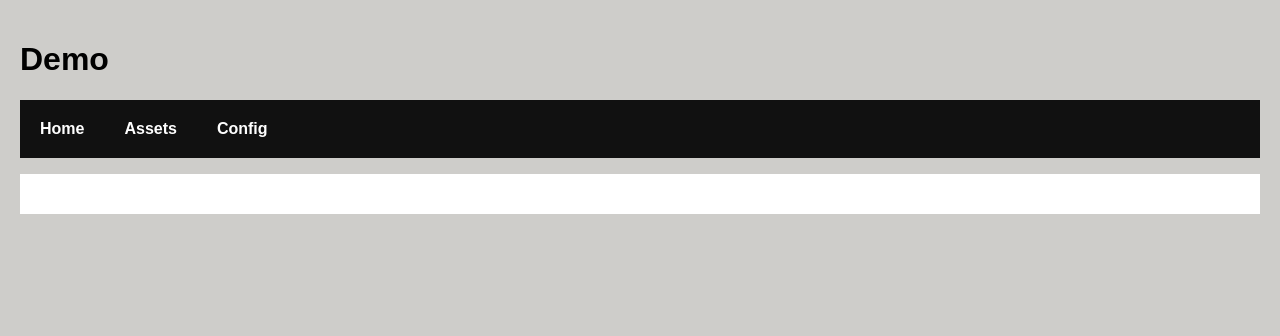
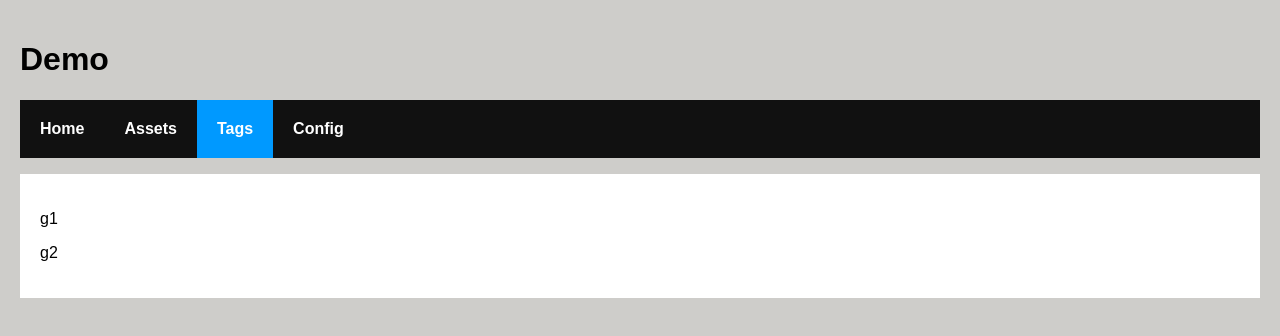
Before and after one commit to x4g/react-demo, a React (Create React App) app: page /#/tags in a window 1280 px wide. Shown: the top 336 px of the page. Built offline with nearby package versions, Linux system fonts and the light colour scheme.

Commit message:
add tags module

```diff
--- a/src/App.js
+++ b/src/App.js
@@ -1,9 +1,9 @@
 import React, { Component } from "react";
 import { Route, NavLink, HashRouter } from "react-router-dom";
 import Home from "./Home";
-import Assets from './Assets';
-import Config from './Config';
-
+import Assets from "./Assets";
+import Tags from "./Tags";
+import Config from "./Config";
 
 class App extends Component {
   render() {
@@ -13,19 +13,25 @@ class App extends Component {
           <h1>Demo</h1>
           <ul className="header">
             <li>
-              <NavLink exact to="/">Home</NavLink>
+              <NavLink exact to="/">
+                Home
+              </NavLink>
             </li>
             <li>
               <NavLink to="/assets">Assets</NavLink>
+            </li>
+            <li>
+              <NavLink to="/tags">Tags</NavLink>
             </li>
             <li>
               <NavLink to="/config">Config</NavLink>
             </li>
           </ul>
           <div className="content">
-            <Route exact path="/" component={Home}/>
-            <Route path="/assets" component={Assets}/>
-            <Route path="/config" component={Config}/>
+            <Route exact path="/" component={Home} />
+            <Route path="/assets" component={Assets} />
+            <Route path="/tags" component={Tags} />
+            <Route path="/config" component={Config} />
           </div>
         </div>
       </HashRouter>
--- /dev/null
+++ b/src/TagList.js
@@ -0,0 +1,23 @@
+import React, { Component } from "react";
+
+class TagList extends Component {
+
+
+
+  render() {
+      console.log(this.props.tags);
+    return (
+    <div>
+        {this.props.tags.map(function(tag, idx) {
+            return (
+                <div key={idx}>
+                    <p>{tag}</p>
+                </div>
+            );
+        })}
+    </div>
+    );
+  }
+}
+
+export default TagList;
--- /dev/null
+++ b/src/Tags.js
@@ -0,0 +1,34 @@
+import React, { Component } from "react";
+import axios from "axios";
+import TagList from "./TagList";
+
+class Tags extends Component {
+  constructor() {
+    super();
+    this.state = {
+      tags: ['g1', 'g2']
+    };
+  }
+
+  render() {
+    // axios
+    //   .get("http://10.189.184.144:8080/tags")
+    //   .then(response => {
+    //     var mappedTagNames = response.data.content.map(item => item.name);
+    //     this.setState({
+    //       tags: mappedTagNames
+    //     });
+    //   })
+    //   .catch(error => {
+    //     console.log(error);
+    //   });
+
+    return (
+      <div>
+        <TagList tags={this.state.tags} />
+      </div>
+    );
+  }
+}
+
+export default Tags;
```
